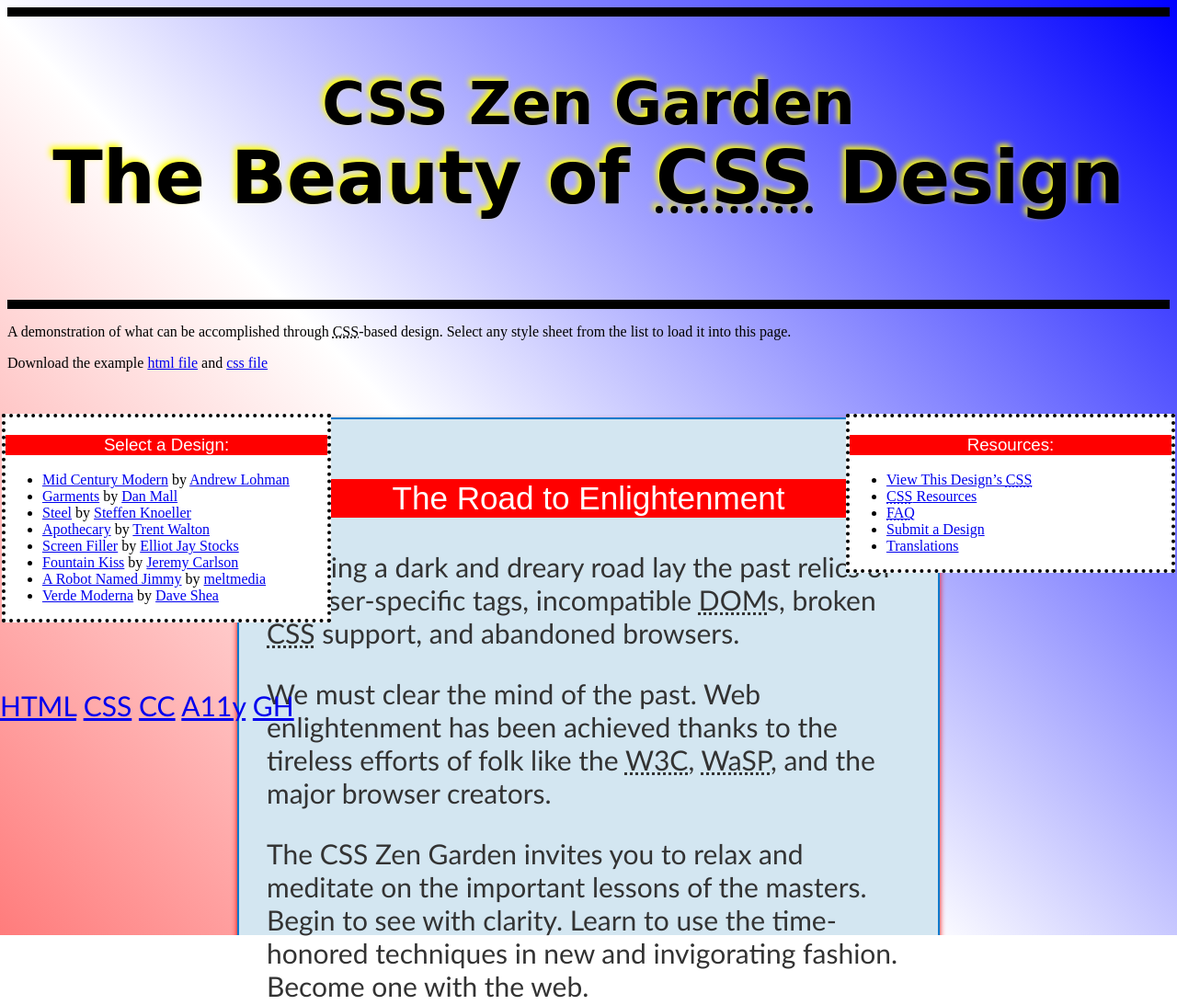
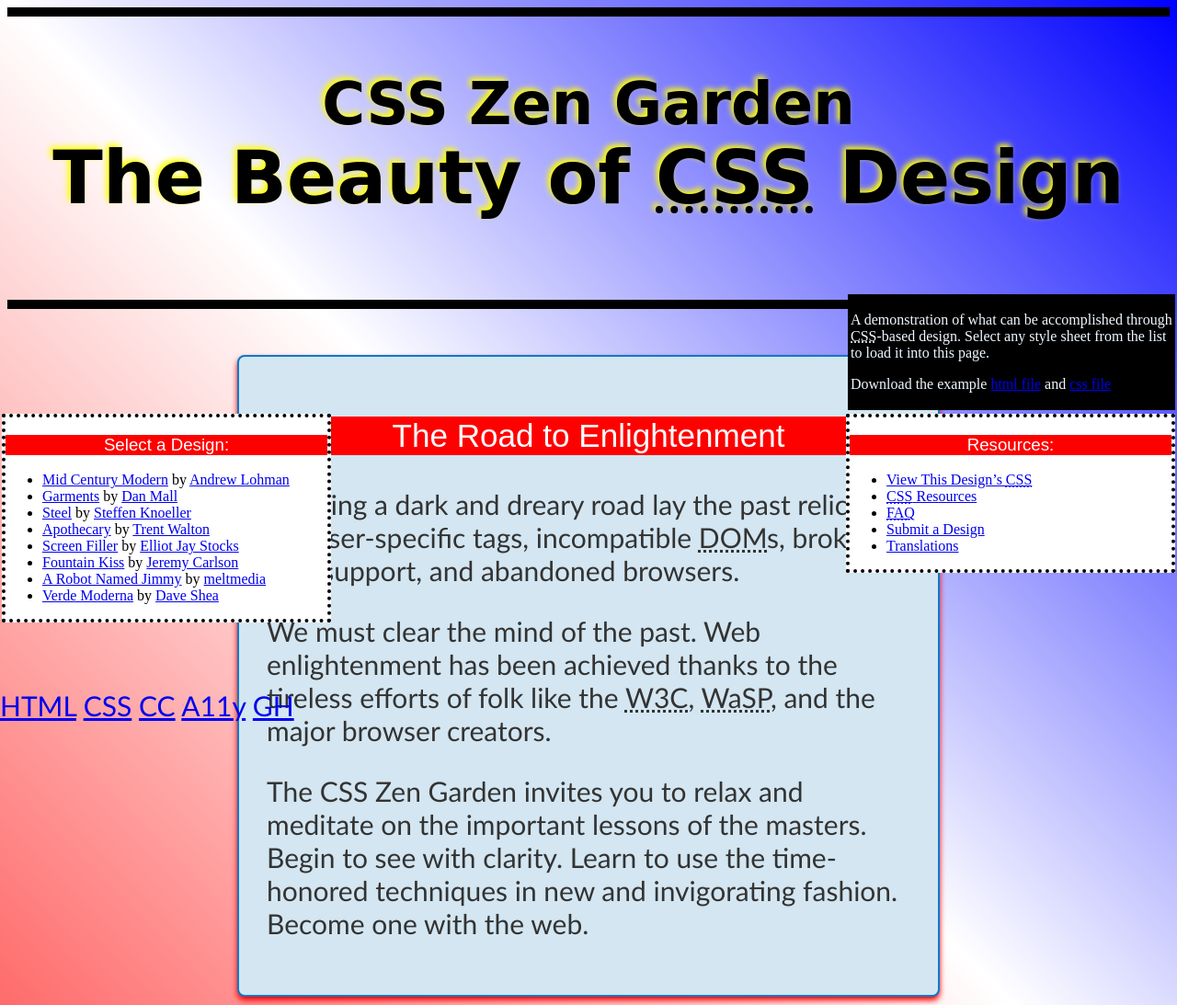
Before and after one commit to Jaw2007/Final-project, a plain HTML site: page project-starter-files/index.html in a window 1280 px wide. Shown: the top 1093 px of the page at 92% size. Drawn offline with Linux system fonts and the light colour scheme; a web font is replaced by a local one.

Commit message:
added a special black box for #zen-summary element

```diff
--- a/project-starter-files/style.css
+++ b/project-starter-files/style.css
@@ -104,3 +104,14 @@ h1:hover, h2:hover {
   text-decoration: underline;
   color: blue;
 }
+#zen-summary {
+    position: absolute;
+    top: 320px;
+    right: 2px;
+    display: block;
+    width: 350px;
+    height: auto;
+    background-color: black;
+    border: 3px solid black;
+    color: aliceblue;
+}
```
